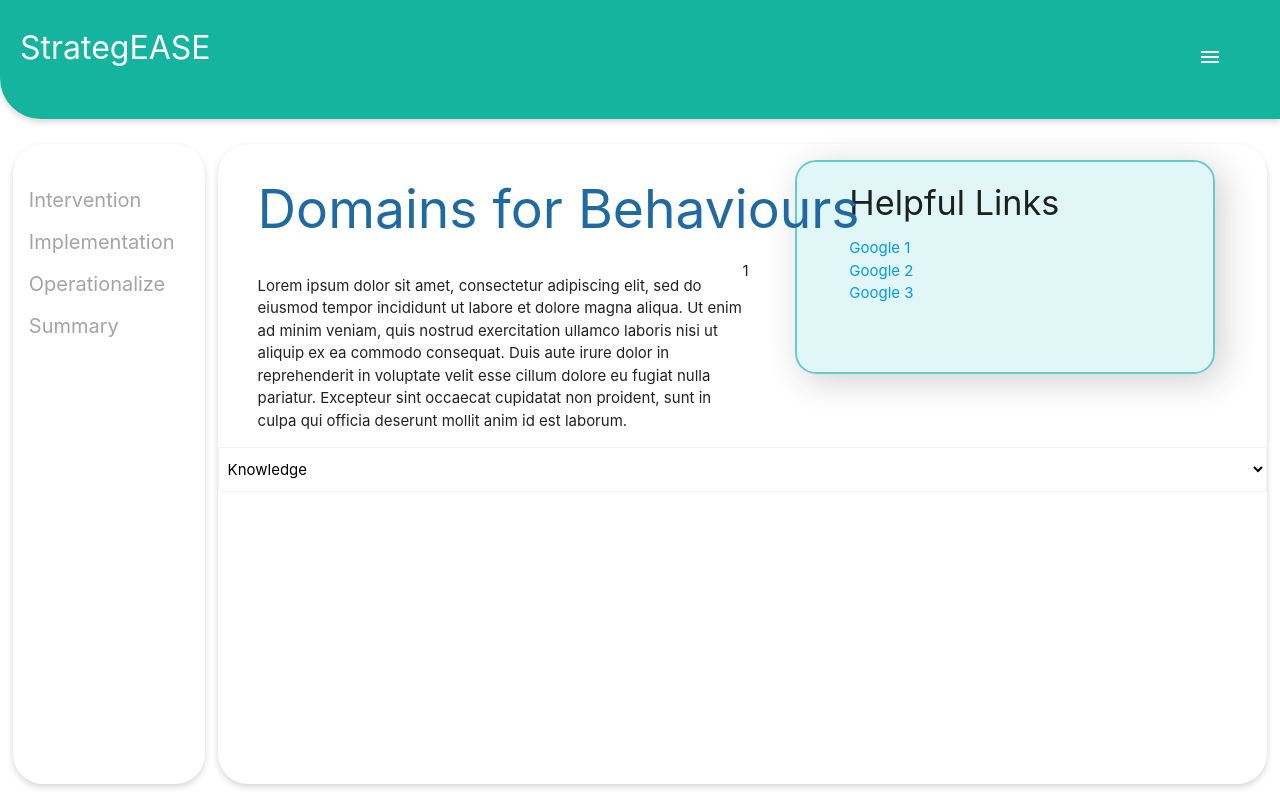
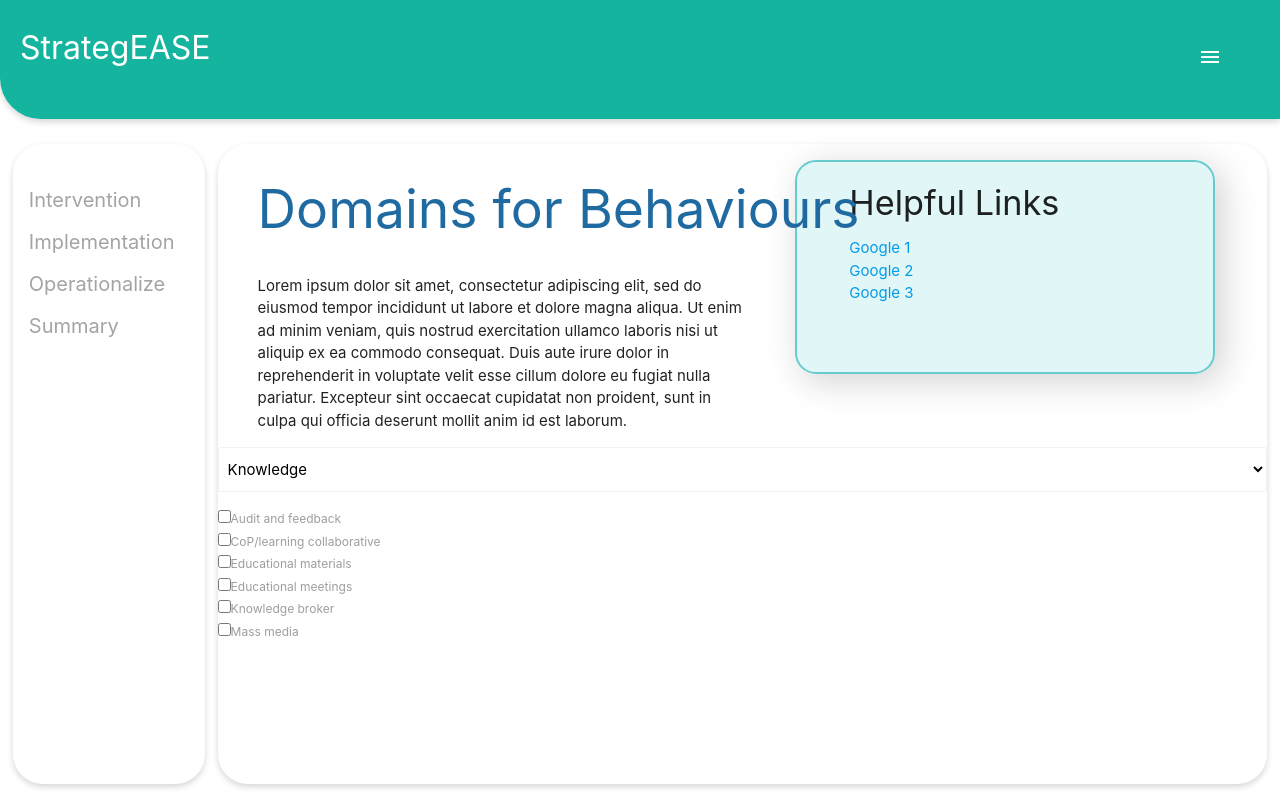
Before and after one commit to MarcoJrBiundo/StrategEASE, a Vue app: page /#/sis-domains in a window 1280 px wide. Built offline with nearby package versions, Linux system fonts and the light colour scheme.

Commit message:
Strategy Mapping Functional
Strategies are now mapped properly to each domain. the checkboxes for each strategy does not function as expected.

```diff
--- a/src/components/SISdomains.vue
+++ b/src/components/SISdomains.vue
@@ -2,14 +2,16 @@
   <div class="domainsClass">
     <CommonMainPage :title="title" :text="text" :links="links"></CommonMainPage>
     <div>
-      {{selectedDomain}}
-      <select id="tdfDomains" :selectedIndex="selectedDomain">
-        <option v-for="(domain,index) in domains" :value="domain[0]" :key="index">{{
+      <select id="tdfDomains" v-model="selectedDomain">
+        <option v-for="(domain,index) in domains" :value="index" :key="index">{{
           domain[0]
         }}</option>
       </select>
       <ul>
-        <li v-for="strategy in getStrategies()" :key="strategy">ASD{{strategy}}</li>
+        <li v-for="strategy in getStrategies()" :key="strategy">
+          <input type="checkbox" :id="strategy" />
+          <label :for="strategy">{{strategy}}</label>
+        </li>
       </ul>
       <!--buttons to go in here-->
     </div>
@@ -27,18 +29,19 @@ export default {
   },
   props: {
     map: Object,
-    case: Object
+    case: Object,
   },
   methods: {
     getStrategies: function()
     {
       var foundStrategies = [];
-      console.log(this.selectedDomain);
-      //this.domains[parseInt(this.selectedDomain)][1].split(',').forEach(funcIndex => {
-      //  this.intervention[parseInt(funcIndex)][1].split(',').forEach(strategyIndex => {
-      //    foundStrategies.push(this.strategies[parseInt(strategyIndex)]);
-      //  });
-      //});
+
+      this.domains[this.selectedDomain][1].split(',').forEach(funcIndex => {
+        this.intervention[funcIndex][1].split(',').forEach(strategyIndex => {
+          if (foundStrategies.indexOf(this.strategies[parseInt(strategyIndex)]) < 0)
+            foundStrategies.push(this.strategies[parseInt(strategyIndex)]);
+        });
+      });
 
       return foundStrategies;
     }
@@ -48,7 +51,7 @@ export default {
       domains: this.map.TDFDomains,
       intervention: this.map.InterventionFunctions,
       strategies: this.map.Strategies,
-      selectedDomain: 1,
+      selectedDomain: 0,
       title: "Domains for Behaviours",
       text:
         "Lorem ipsum dolor sit amet, consectetur adipiscing elit, sed do eiusmod \
@@ -73,6 +76,13 @@ export default {
 #tdfDomains {
   display: block;
 }
+
+.domainsClass input[type="checkbox"]{
+  display: inline;
+  position: relative;
+  opacity: 100;
+}
+
 .domainsClass {
   position: absolute;
   top: 18%;
--- a/src/router/index.js
+++ b/src/router/index.js
@@ -10,7 +10,6 @@ import SISdomains from "@/components/SISdomains";
 
 //our main json object containing everything
 var dbObject;
-var currentCase;
 var strategyMap = require("@/assets/strategyMap.json");
 var caseObject = require("@/assets/CaseObject.json");
 
```
